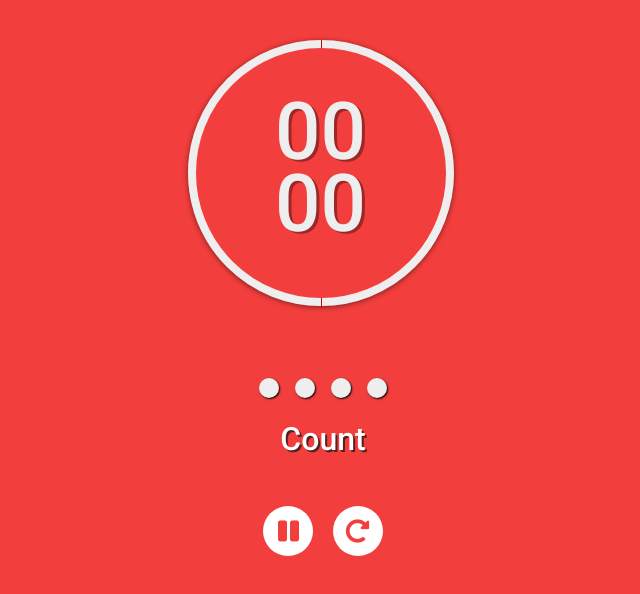
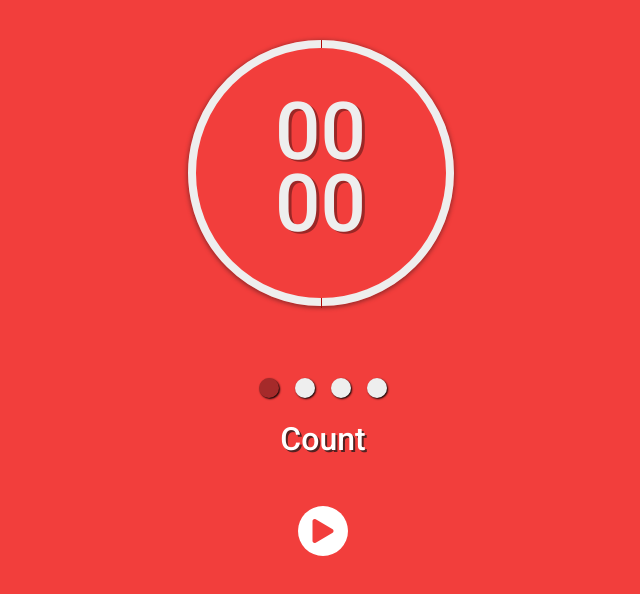
Before and after one commit to bncunha/tomate-clock, an Angular app: page / in a window 1280 px wide. Shown: the top 594 px of the page, without its empty margins (317-957 px from the left). Built offline with nearby package versions, Linux system fonts and the light colour scheme.

Commit message:
pomodoro looper

```diff
--- a/src/app/app.component.html
+++ b/src/app/app.component.html
@@ -1,5 +1,8 @@
 <div class="wrapper">
-    <app-timer [seconds]="1500"></app-timer>
-    <app-cycle-counter cycle="0"></app-cycle-counter>
-    <app-action-buttons></app-action-buttons>
+    <app-timer (finish)="nextCycle()"></app-timer>
+    <app-cycle-counter [cycle]="numberCycle"></app-cycle-counter>
+    <app-action-buttons
+    (start)="startPomodoro()"
+    (stop)="pausePomodoro()"
+    (redo)="resetPomodoro()"> </app-action-buttons>
 </div>
--- a/src/app/app.component.ts
+++ b/src/app/app.component.ts
@@ -1,4 +1,6 @@
-import { Component } from '@angular/core';
+import { Component, ViewChild } from '@angular/core';
+import { TimerComponent } from './components/timer/timer.component';
+import { ActionButtonsComponent } from './components/action-buttons/action-buttons.component';
 
 @Component({
   selector: 'app-root',
@@ -6,5 +8,51 @@ import { Component } from '@angular/core';
   styleUrls: ['./app.component.css']
 })
 export class AppComponent {
+  @ViewChild(TimerComponent) timer: TimerComponent;
+  @ViewChild(ActionButtonsComponent) actionButtons: ActionButtonsComponent;
   title = 'tomate-clock';
+
+  // focusTime = 1500;
+  // shorBreak = 300;
+  // longBreak = 900;
+  focusTime = 4;
+  shorBreak = 2;
+  longBreak = 3;
+
+  numberCycle = 1;
+  typeCycle: 'focus' | 'long' | 'short' = 'focus';
+
+  startPomodoro() {
+    this.timer.start(this.getTimeConfigByType(this.typeCycle));
+  }
+
+  pausePomodoro() {
+    this.timer.pause();
+  }
+
+  resetPomodoro() {
+    this.timer.reset(this.getTimeConfigByType(this.typeCycle));
+  }
+
+  nextCycle() {
+    this.actionButtons.showPlay = true;
+    if (this.numberCycle == 4) {
+      this.typeCycle = 'long';
+      this.numberCycle = 1;
+    } else {
+      if (this.typeCycle == 'short') {
+        this.numberCycle++;
+      }
+      this.typeCycle = this.typeCycle == 'focus' ? 'short' : 'focus';
+    }
+    this.resetPomodoro();
+  }
+
+  getTimeConfigByType(type: 'focus' | 'long' | 'short') {
+    switch(type) {
+      case 'focus': return this.focusTime;
+      case 'long': return this.longBreak;
+      case 'short': return this.shorBreak;
+    }
+  }
 }
--- a/src/app/components/action-buttons/action-buttons.component.html
+++ b/src/app/components/action-buttons/action-buttons.component.html
@@ -1,3 +1,3 @@
-<button class="action" [@toLeft] *ngIf="!showPlay"> <i class="fas fa-pause"></i> </button>
-<button class="action" *ngIf="showPlay"> <i class="fas fa-play"></i> </button>
-<button class="action" [@toRight] *ngIf="!showPlay"> <i class="fas fa-redo-alt"></i> </button>
+<button (click)="pause()" class="action" [@pauseMove] *ngIf="!showPlay"> <i class="fas fa-pause"></i> </button>
+<button (click)="play()" class="action" [@playMove] *ngIf="showPlay"> <i class="fas fa-play"></i> </button>
+<button (click)="reset()" class="action" [@resetMove] *ngIf="!showPlay"> <i class="fas fa-redo-alt"></i> </button>
--- a/src/app/components/action-buttons/action-buttons.component.ts
+++ b/src/app/components/action-buttons/action-buttons.component.ts
@@ -1,43 +1,76 @@
-import { Component, OnInit, Input } from '@angular/core';
+import { Component, OnInit, Input, Output, EventEmitter } from '@angular/core';
 import {
   trigger,
   state,
   style,
   animate,
   transition,
+  sequence,
 } from '@angular/animations';
 @Component({
   selector: 'app-action-buttons',
   templateUrl: './action-buttons.component.html',
   styleUrls: ['./action-buttons.component.scss'],
   animations: [
-    trigger('toLeft', [
+    trigger('pauseMove', [
       transition(':enter', [
         style({
           transform: 'translateX(calc(100% - 16px))'
         }),
         animate('0.5s ease'),
       ]),
+      // transition(':leave', [
+      //   animate('0.5s ease', style({
+      //     transform: 'translateX(calc(100% - 16px))'
+      //   })),
+      // ]),
     ]),
-    trigger('toRight', [
+    trigger('resetMove', [
       transition(':enter', [
         style({
           transform: 'translateX(calc(-100% + 16px))'
         }),
         animate('0.5s ease'),
-      ])
+      ]),
+      // transition(':leave', [
+      //   animate('0.5s ease', style({
+      //     transform: 'translateX(calc(-100% + 16px))'
+      //   })),
+      // ]),
     ]),
+    trigger('playMove', [
+      // transition(':enter', [
+      //   style({position: 'absolute', opacity: 0}),
+      //   animate('0.1s 0.1s', style({display: 'initial'})),
+      //   animate('1s ease', style({opacity: 1})),
+      // ])
+    ])
   ]
 })
 export class ActionButtonsComponent implements OnInit {
+  @Output() start = new EventEmitter();
+  @Output() stop = new EventEmitter();
+  @Output() redo = new EventEmitter();
+
   @Input() showPlay = true;
   constructor() { }
 
   ngOnInit() {
-    setTimeout(() => {
-      console.log('s')
-      this.showPlay = false;
-    }, 1000);
+  }
+
+  pause() {
+    this.showPlay = true;
+    this.stop.emit();
+  }
+
+  play() {
+    this.showPlay = false;
+    this.start.emit();
+  }
+
+  reset() {
+    this.showPlay = true;
+    this.redo.emit();
   }
 
 }
--- a/src/app/components/timer/timer.component.ts
+++ b/src/app/components/timer/timer.component.ts
@@ -1,4 +1,4 @@
-import { Component, OnInit, ViewChildren, ElementRef, QueryList, Input, Renderer2 } from '@angular/core';
+import { Component, OnInit, ViewChildren, ElementRef, QueryList, Input, Renderer2, Output, EventEmitter } from '@angular/core';
 import { ThrowStmt } from '@angular/compiler';
 
 @Component({
@@ -7,6 +7,7 @@ import { ThrowStmt } from '@angular/compiler';
   styleUrls: ['./timer.component.scss']
 })
 export class TimerComponent implements OnInit {
+  @Output() finish = new EventEmitter();
   @Input() seconds: number;
 
   time: Date;
@@ -14,12 +15,11 @@ export class TimerComponent implements OnInit {
 
   private maxLeftRotation = 360;
   private maxRightRotation = 0;
-
   private leftRotation = 0;
   private rightRotation = -180;
-
   private rotationOffset = 72;
-
+  private clockPulse;
+  private isPaused = false;
   constructor() { }
 
   ngOnInit() {
@@ -28,28 +28,44 @@ export class TimerComponent implements OnInit {
   }
 
   calcRotationOffset() {
-    const circleDeg = 360;
-    this.rotationOffset = circleDeg / this.seconds;
   }
 
-  start() {
-    console.log('Init Timer ----> ', new Date());
-    this.time = new Date(this.seconds * 1000);
-    const interval = setInterval(() => {
+  start(timeInSeconds?: number) {
+    if (!this.isPaused) {
+      this.isPaused = false;
+      this.reset(timeInSeconds);
+    }
+
+    this.clockPulse = setInterval(() => {
       this.time = new Date(this.time.getTime() - 1000);
       this.moveClock();
-      this.isTheEnd(interval);
+      this.isTheEnd(this.clockPulse);
     }, 1000);
+  }
+
+  reset(timeInSeconds) {
+    this.time = new Date(timeInSeconds ? timeInSeconds * 1000 : this.seconds * 1000);
+    this.rotationOffset = 360 / (timeInSeconds ? timeInSeconds : this.seconds);
+    this.leftRotation = 0;
+    this.rightRotation = -180;
+    this.showLeftSide = false;
+    this.pause();
+  }
+
+  pause() {
+    this.isPaused = true;
+    clearInterval(this.clockPulse);
   }
 
   private isTheEnd(interval) {
     if (this.time.getTime() === 0) {
       console.log('Finish  Timer ----> ', new Date());
       clearInterval(interval);
+      this.finish.emit();
     }
   }
 
-  moveClock() {
+  private moveClock() {
     if (this.leftRotation < this.maxLeftRotation) {
       this.leftRotation += (this.leftRotation + this.rotationOffset) < this.maxLeftRotation ?
                             this.rotationOffset : (this.leftRotation - this.maxLeftRotation) * -1;
@@ -68,7 +84,7 @@ export class TimerComponent implements OnInit {
     }
   }
 
-  getRotationString(side: 'LEFT' | 'RIGHT') {
+  private getRotationString(side: 'LEFT' | 'RIGHT') {
     return `rotate(${side === 'LEFT' ? this.leftRotation : this.rightRotation}deg)`;
   }
 
```
